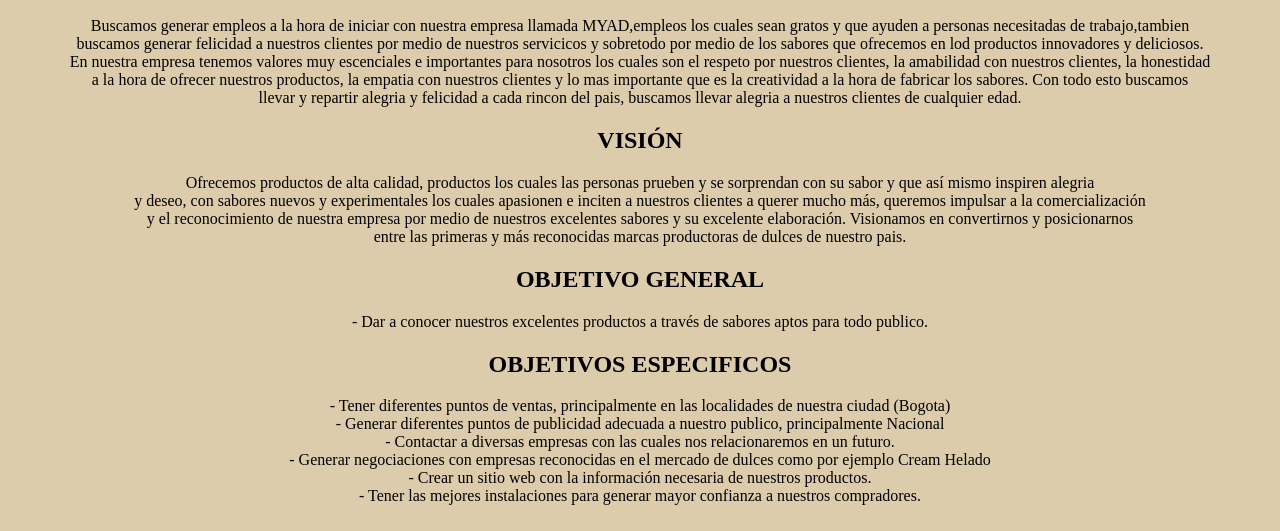
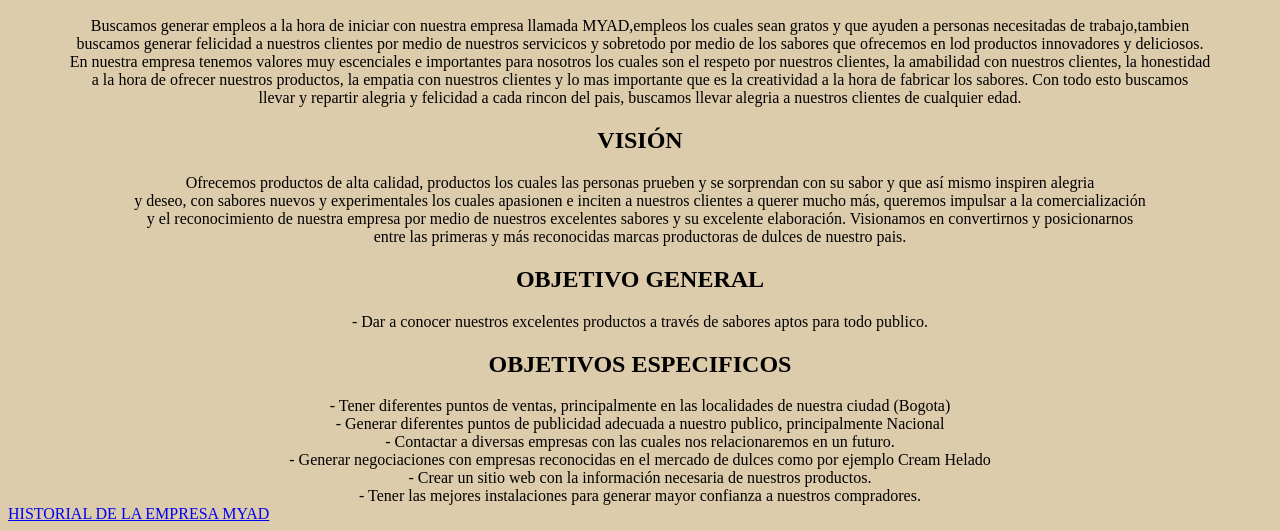
Before and after one commit to MYAD-snacks/MYAD-snacks.github.io, a plain HTML site: page index.html in a window 1280 px wide. Shown: the part 524-1055 px from the top of the page. Drawn offline with Linux system fonts and the light colour scheme.

Commit message:
Update index.html

```diff
--- a/index.html
+++ b/index.html
@@ -31,5 +31,6 @@ entre las primeras y más reconocidas marcas productoras de dulces de nuestro pa
 - Generar negociaciones con empresas reconocidas en el mercado de dulces como por ejemplo Cream Helado<br>
 - Crear un sitio web con la información necesaria de nuestros productos.<br>
 - Tener las mejores instalaciones para generar mayor confianza a nuestros compradores.</center>
+    <a href="Historial.html">HISTORIAL DE LA EMPRESA MYAD</a>
 </body>
 </html>
```
